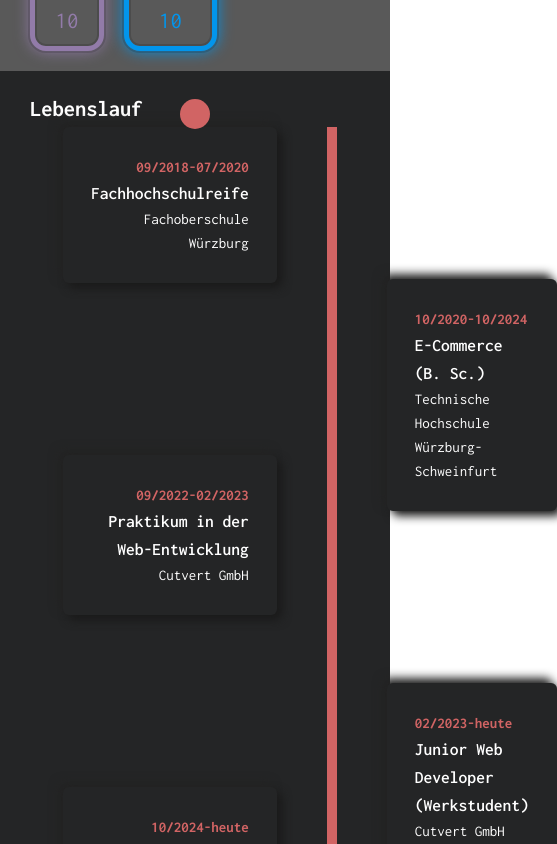
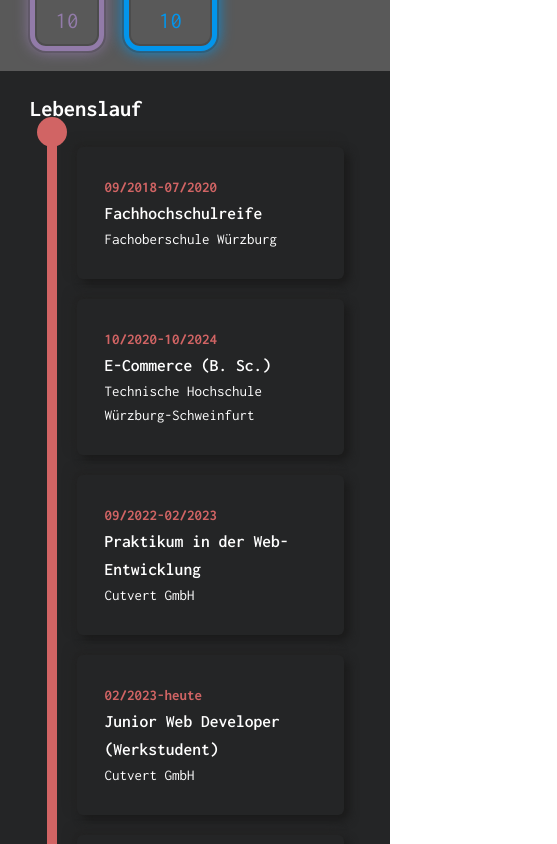
Before and after one commit to mxpfister/mxpfister.github.io, a Vue app: page / in a window 390 px wide. Shown: the part 1460-2304 px from the top of the page, 557 px wide, since content can reach past the window. Built offline with nearby package versions, Linux system fonts and the light colour scheme.

Commit message:
adds repsonsive timeline;

```diff
--- a/src/components/Timeline.vue
+++ b/src/components/Timeline.vue
@@ -1,25 +1,24 @@
 <template>
-    <div class="timeline">
+    <div ref=timeline class="timeline" :class="{ 'is-mobile': isMobile }">
         <div class="timeline-middle">
             <div class="timeline-fill" :style="{ height: fillHeight + '%' }"></div>
         </div>
 
-        <div class="timeline-left">
+        <div v-if="isMobile" class="timeline-mobile">
+            <div class="timeline-events">
+                <TimelineEvent v-for="(event, index) in events" :key="index" :event="event" />
+            </div>
+        </div>
+
+        <div v-if="!isMobile" class="timeline-left">
             <div v-for="(event, index) in events" :key="index">
-                <TimelineEvent
-                    v-if="isEven(index)"
-                    :event="event"
-                />
+                <TimelineEvent v-if="isEven(index)" :event="event" />
                 <div v-else class="placeholder"></div>
             </div>
         </div>
-
-        <div class="timeline-right">
+        <div v-if="!isMobile" class="timeline-right">
             <div v-for="(event, index) in events" :key="index">
-                <TimelineEvent
-                    v-if="!isEven(index)"
-                    :event="event"
-                />
+                <TimelineEvent v-if="!isEven(index)" :event="event" />
                 <div v-else class="placeholder"></div>
             </div>
         </div>
@@ -36,47 +35,36 @@ export default {
     data() {
         return {
             events: [
-                {
-                    year: '09/2018-07/2020',
-                    title: "Fachhochschulreife",
-                    institution: "Fachoberschule Würzburg"
-                },
-                {
-                    year: '10/2020-10/2024',
-                    title: "E-Commerce (B. Sc.)",
-                    institution: "Technische Hochschule Würzburg-Schweinfurt"
-                },
-                {
-                    year: '09/2022-02/2023',
-                    title: "Praktikum in der Web-Entwicklung",
-                    institution: "Cutvert GmbH"
-                },
-                {
-                    year: '02/2023-heute',
-                    title: "Junior Web Developer (Werkstudent)",
-                    institution: "Cutvert GmbH"
-                },
-                {
-                    year: '10/2024-heute',
-                    title: "Digital Business Systems (M. Sc.)",
-                    institution: "Technische Hochschule Würzburg-Schweinfurt"
-                },
-
+                { year: '09/2018-07/2020', title: "Fachhochschulreife", institution: "Fachoberschule Würzburg" },
+                { year: '10/2020-10/2024', title: "E-Commerce (B. Sc.)", institution: "Technische Hochschule Würzburg-Schweinfurt" },
+                { year: '09/2022-02/2023', title: "Praktikum in der Web-Entwicklung", institution: "Cutvert GmbH" },
+                { year: '02/2023-heute', title: "Junior Web Developer (Werkstudent)", institution: "Cutvert GmbH" },
+                { year: '10/2024-heute', title: "Digital Business Systems (M. Sc.)", institution: "Technische Hochschule Würzburg-Schweinfurt" },
             ],
-            fillHeight: 0
+            fillHeight: 0,
+            isMobile: false
         };
     },
     mounted() {
+        this.handleResize();
+        window.addEventListener("resize", this.handleResize);
         window.addEventListener("scroll", this.handleScroll);
     },
     beforeDestroy() {
+        window.removeEventListener("resize", this.handleResize);
         window.removeEventListener("scroll", this.handleScroll);
     },
     methods: {
+        handleResize() {
+            this.isMobile = window.innerWidth <= 768;
+        },
         handleScroll() {
+            const timeline = this.$refs.timeline;
+            if (!timeline) return;
+
             const scrollTop = window.scrollY;
-            const timelineTop = this.$el.offsetTop;
-            const timelineHeight = this.$el.scrollHeight;
+            const timelineTop = timeline.offsetTop || 0;
+            const timelineHeight = timeline.scrollHeight || 1;
 
             const scrolledPercentage = Math.min(
                 ((scrollTop - timelineTop + window.innerHeight - 200) / timelineHeight) * 100,
@@ -93,13 +81,25 @@ export default {
 </script>
 <style scoped>
 .timeline {
-    width: 80%;
+    width: 90%;
     max-width: 850px;
     margin: 0 auto;
     display: grid;
     grid-template-columns: 1fr 10px 1fr;
     gap: 20px;
     position: relative;
+}
+
+.timeline.is-mobile {
+    grid-template-columns: max-content;
+}
+
+.timeline.is-mobile .timeline-middle {
+    grid-column: 1;
+}
+
+.timeline.is-mobile .timeline-mobile {
+    grid-column: 2;
 }
 
 .timeline-middle {
@@ -121,6 +121,12 @@ export default {
     transition: height 0.5s ease-out;
 }
 
+.timeline-mobile {
+    display: flex;
+    flex-direction: column;
+    gap: 20px;
+}
+
 .timeline::before {
     content: "\A";
     width: 30px;
@@ -131,6 +137,18 @@ export default {
     left: 50%;
     top: -3%;
     transform: translateX(-50%);
+    z-index: 999;
+}
+.timeline.is-mobile::before {
+    content: "\A";
+    width: 30px;
+    height: 30px;
+    border-radius: 50%;
+    background-color: var(--sec-color);
+    position: absolute;
+    left: -10px;
+    top: -1%;
+    transform: unset;
     z-index: 999;
 }
 
--- a/src/components/TimelineEvent.vue
+++ b/src/components/TimelineEvent.vue
@@ -57,4 +57,10 @@ export default {
 .odd-item {
   background-color: #444;
 }
+
+@media (max-width: 768px) {
+  .timeline-component {
+    margin-top: 20px;
+  }
+}
 </style>
```
